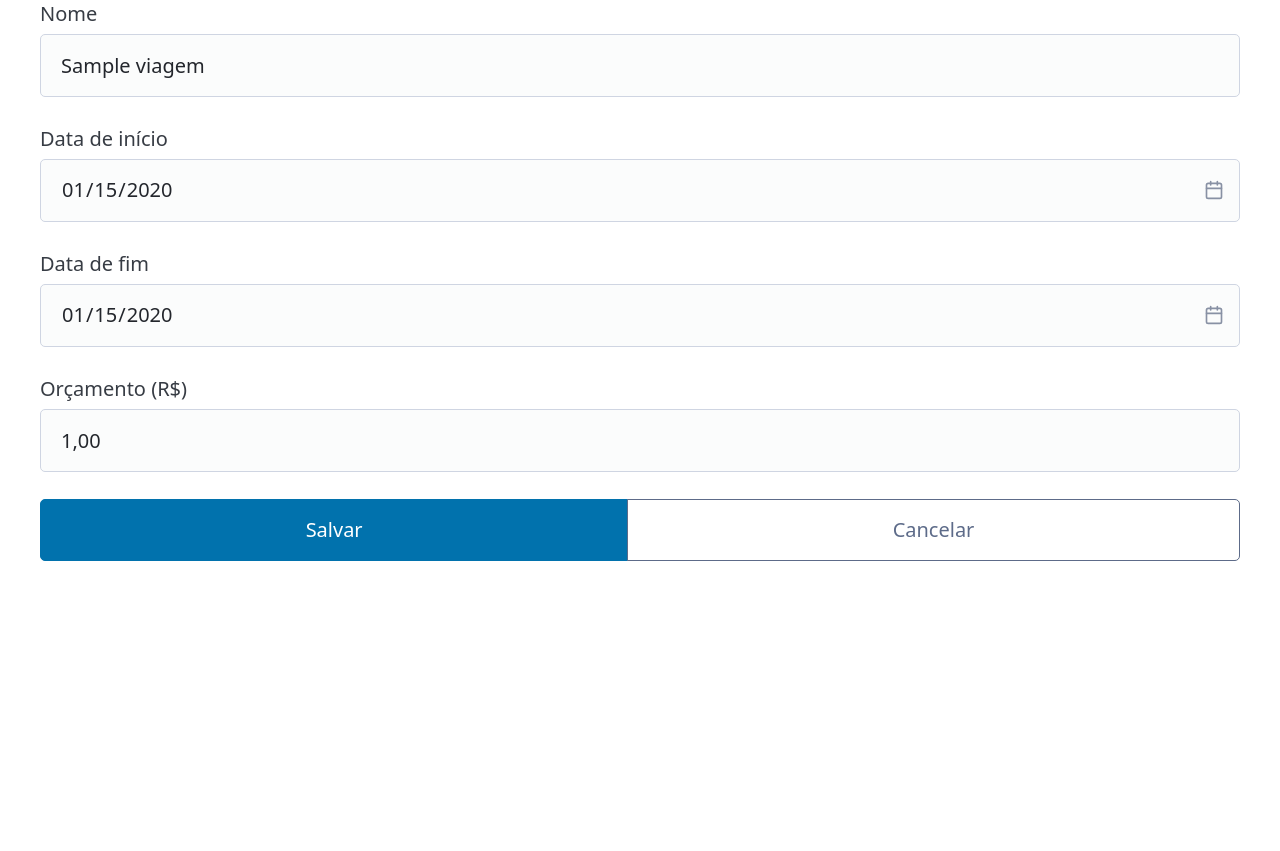
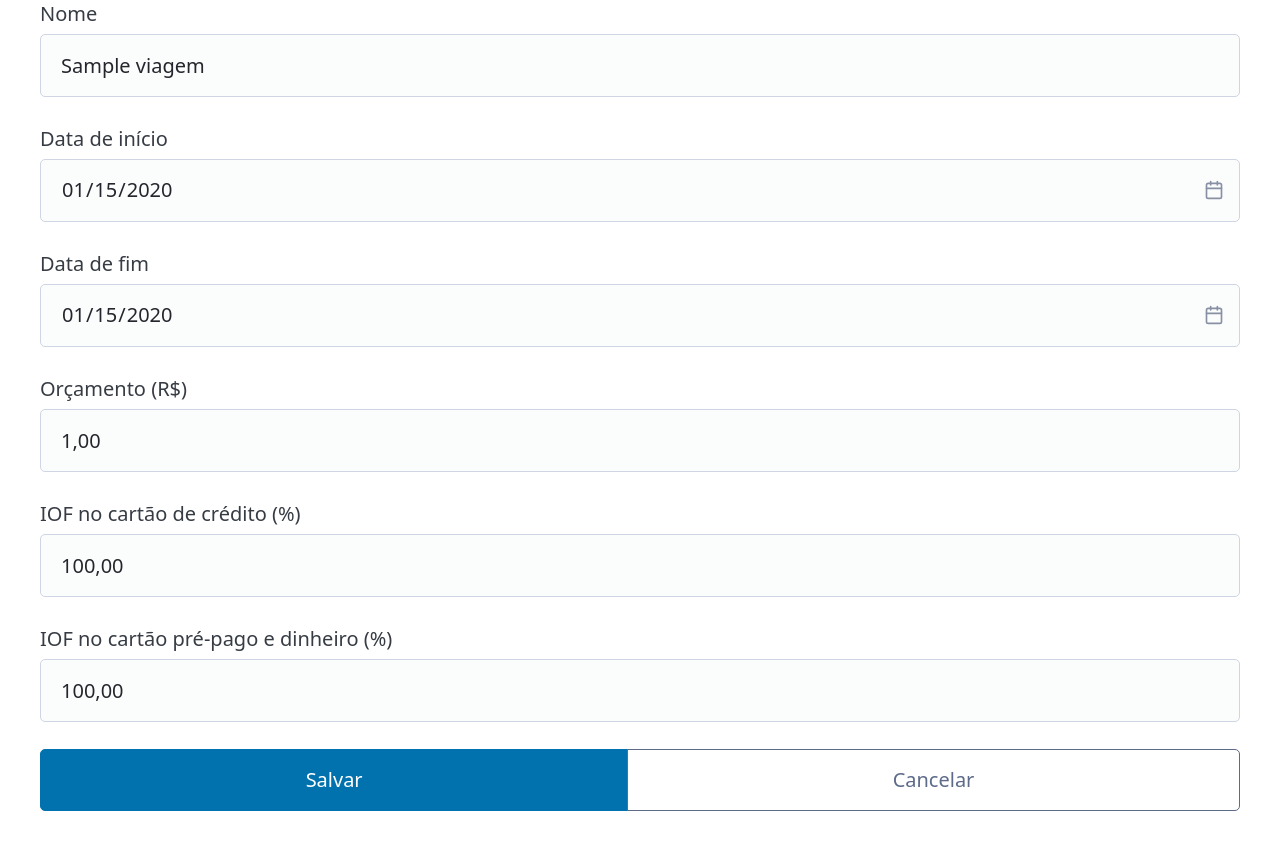
Before and after one commit to patagotitan-sauro/trip_planner, a Django app: page /viagens/1/editar/ in a window 1280 px wide. Shown: the part 248-1099 px from the top of the page. Before the commit the page ends 809 px from the top, so only its background shows below. Run offline with Django 5.2, Linux system fonts and the light colour scheme; a user stored in the database is signed in; tables that the repository leaves empty hold one stand-in row (values such as "Sample post"); parts of the project's set-up code (start-up, migrations or seed data) failed here and were passed over.

Commit message:
Add IOF rates to the trip form

```diff
--- a/apps/viagens/forms.py
+++ b/apps/viagens/forms.py
@@ -1,3 +1,5 @@
+from decimal import Decimal
+
 from django import forms
 from django.db import transaction
 
@@ -26,6 +28,42 @@ class CamposInvalidosMixin:
         for nome in self.errors:
             if nome in self.fields:
                 self.fields[nome].widget.attrs["aria-invalid"] = "true"
+
+
+class PercentualField(forms.DecimalField):
+    """Shows and reads a percentage (3,5) while the value is kept as a fraction (0.035)."""
+
+    def prepare_value(self, value):
+        if isinstance(value, Decimal):
+            return (value * 100).quantize(Decimal("0.01"))
+        return value
+
+    def to_python(self, value):
+        valor = super().to_python(value)
+        return None if valor is None else valor / 100
+
+
+def _campo_percentual(rotulo: str, campo: str) -> PercentualField:
+    mensagem = "Informe um percentual entre 0 e 100, com até duas casas decimais."
+    return PercentualField(
+        label=rotulo,
+        initial=Viagem._meta.get_field(campo).get_default(),
+        required=False,
+        min_value=0,
+        max_value=1,
+        max_digits=5,
+        decimal_places=4,
+        localize=True,
+        widget=forms.TextInput(attrs={"inputmode": "decimal"}),
+        error_messages={
+            "invalid": mensagem,
+            "min_value": mensagem,
+            "max_value": mensagem,
+            "max_digits": mensagem,
+            "max_whole_digits": mensagem,
+            "max_decimal_places": mensagem,
+        },
+    )
 
 
 class DestinoForm(CamposInvalidosMixin, forms.ModelForm):
@@ -60,10 +98,23 @@ class ViagemForm(CamposInvalidosMixin, forms.ModelForm):
         widget=forms.TextInput(attrs={"inputmode": "decimal"}),
         error_messages={"min_value": "O orçamento não pode ser negativo."},
     )
+    # A blank rate keeps the current one (the default when creating); see RN-12.
+    aliquota_iof_credito = _campo_percentual("IOF no cartão de crédito (%)", "aliquota_iof_credito")
+    aliquota_iof_pre_pago_dinheiro = _campo_percentual(
+        "IOF no cartão pré-pago e dinheiro (%)", "aliquota_iof_pre_pago_dinheiro"
+    )
 
     class Meta:
         model = Viagem
-        fields = ["nome", "estado", "data_inicio", "data_fim", "orcamento"]
+        fields = [
+            "nome",
+            "estado",
+            "data_inicio",
+            "data_fim",
+            "orcamento",
+            "aliquota_iof_credito",
+            "aliquota_iof_pre_pago_dinheiro",
+        ]
         labels = {
             "nome": "Nome",
             "estado": "Situação",
@@ -75,7 +126,27 @@ class ViagemForm(CamposInvalidosMixin, forms.ModelForm):
             "data_fim": forms.DateInput(attrs={"type": "date"}, format="%Y-%m-%d"),
         }
 
-    field_order = ["nome", "estado", "pais", "cidade", "data_inicio", "data_fim", "orcamento"]
+    field_order = [
+        "nome",
+        "estado",
+        "pais",
+        "cidade",
+        "data_inicio",
+        "data_fim",
+        "orcamento",
+        "aliquota_iof_credito",
+        "aliquota_iof_pre_pago_dinheiro",
+    ]
+
+    def _manter_se_vazio(self, campo: str):
+        valor = self.cleaned_data.get(campo)
+        return getattr(self.instance, campo) if valor is None else valor
+
+    def clean_aliquota_iof_credito(self):
+        return self._manter_se_vazio("aliquota_iof_credito")
+
+    def clean_aliquota_iof_pre_pago_dinheiro(self):
+        return self._manter_se_vazio("aliquota_iof_pre_pago_dinheiro")
 
     def __init__(self, *args, **kwargs):
         super().__init__(*args, **kwargs)
--- a/apps/viagens/templates/viagens/detalhe.html
+++ b/apps/viagens/templates/viagens/detalhe.html
@@ -14,6 +14,7 @@
     {% endif %}
     {% if viagem.orcamento is not None %}| Orçamento: R$ {{ viagem.orcamento|floatformat:"2g" }}{% endif %}
   </p>
+  <p><small>IOF: cartão de crédito {{ iof_credito|floatformat:"2" }}% | cartão pré-pago e dinheiro {{ iof_pre_pago_dinheiro|floatformat:"2" }}%</small></p>
 </hgroup>
 
 <p>
--- a/apps/viagens/views.py
+++ b/apps/viagens/views.py
@@ -91,6 +91,8 @@ def detalhe(request: HttpRequest, pk: int) -> HttpResponse:
         "form": form,
         "roteiro": agrupar_roteiro(list(viagem.atividades.all()), viagem.estado),
         "pode_excluir": pode_excluir_viagem(viagem.estado),
+        "iof_credito": viagem.aliquota_iof_credito * 100,
+        "iof_pre_pago_dinheiro": viagem.aliquota_iof_pre_pago_dinheiro * 100,
         "acoes": [
             (para, ROTULOS_DA_MUDANCA[(viagem.estado, para)])
             for para in estados_de_destino(viagem.estado)
```
Also changed, not shown: docs/roadmap.md (+1 -1 lines), tests/test_viagens_formulario.py (+89 -0 lines).
